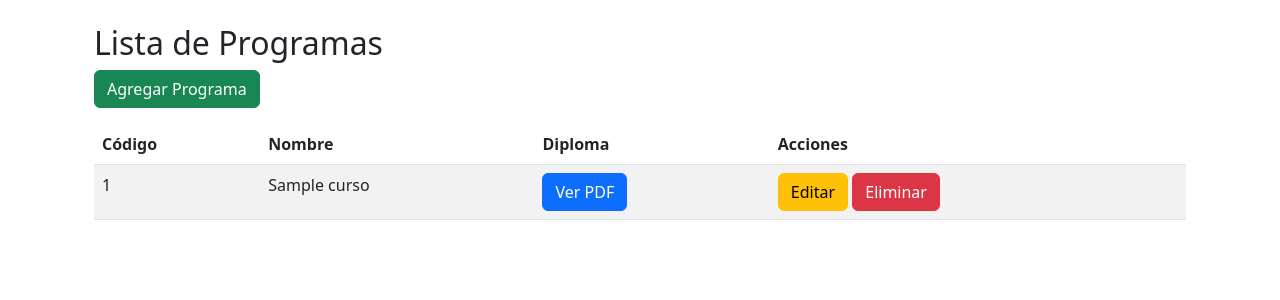
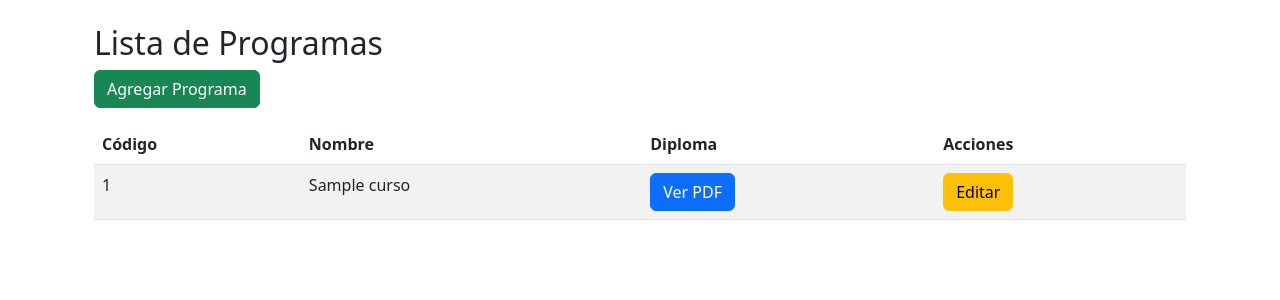
Before and after one commit to Yandar96/Diplomas, a Flask app: page /cursos/cursos in a window 1280 px wide. Shown: the part 56-356 px from the top of the page. Run offline with Flask 3, Linux system fonts and the light colour scheme; tables that the repository leaves empty hold one stand-in row (values such as "Sample post"); parts of the project's set-up code (start-up, migrations or seed data) failed here and were passed over.

Commit message:
cambio en listar usuario

```diff
--- a/templates/cursos/listar.html
+++ b/templates/cursos/listar.html
@@ -34,7 +34,6 @@
                 <td>
                     <a href="{{ url_for('curso.editar_curso', codigo=curso[0]) }}" class="btn btn-warning">Editar</a>
                     <form action="{{ url_for('curso.eliminar_curso', codigo=curso[0]) }}" method="POST" style="display:inline;">
-                        <button type="submit" class="btn btn-danger">Eliminar</button>
                     </form>
                 </td>
             </tr>
```
